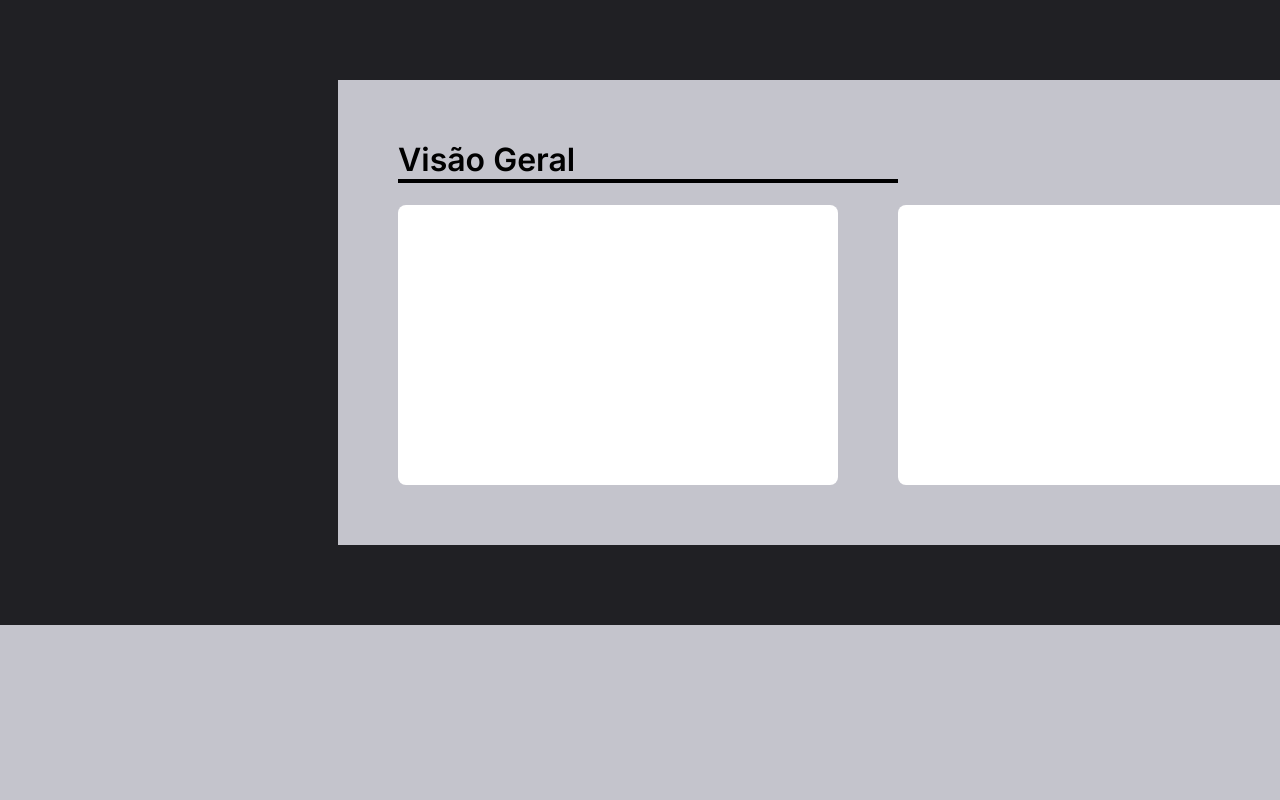
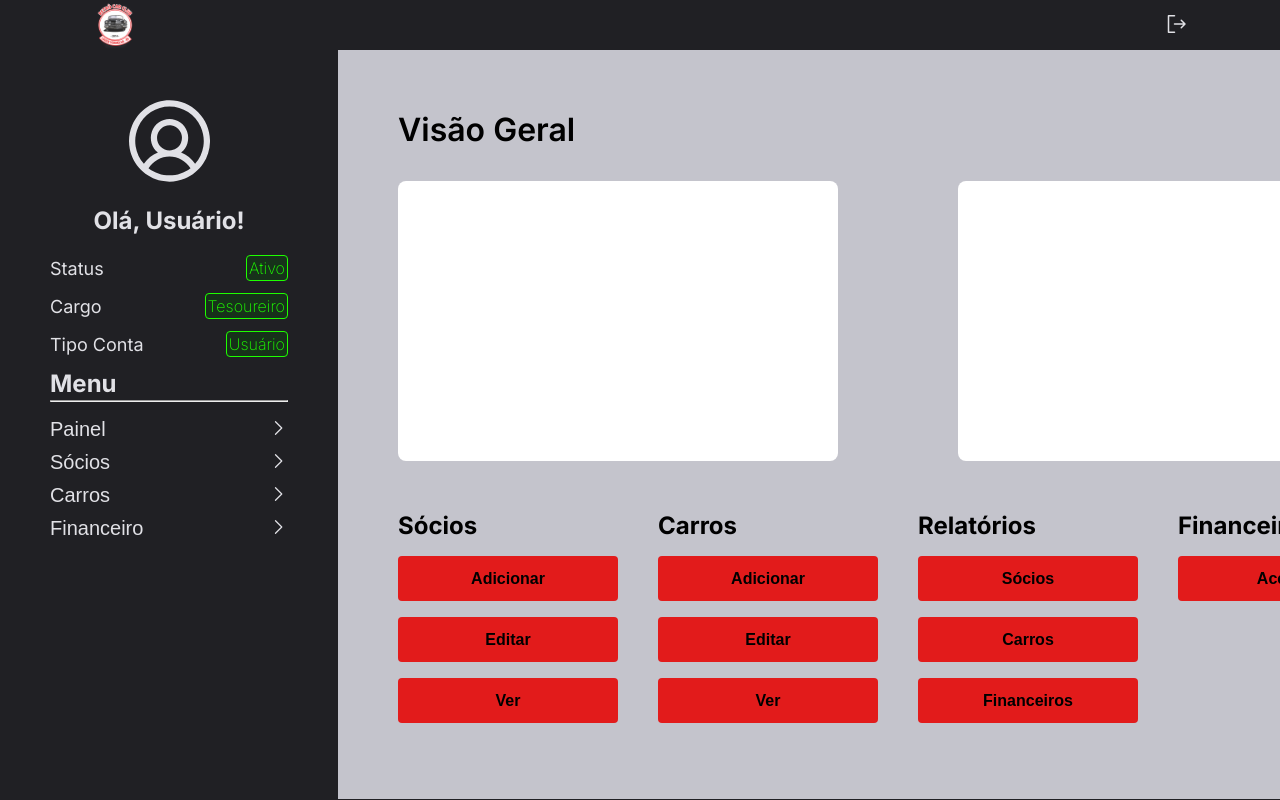
Before and after one commit to rheineck/controleSociosRetro, a React (Vite) app in the folder web/: page / in a window 1280 px wide. Shown: the top 800 px of the page. Built offline with nearby package versions, Linux system fonts and the light colour scheme.

Commit message:
web: Menu component completed. Home page almost there

```diff
--- /dev/null
+++ b/web/src/components/ButtonText/index.jsx
@@ -0,0 +1,13 @@
+import { Container } from './styles'
+
+export function ButtonText ({ title, icon: Icon, ...rest}) {
+  return (
+    <Container
+      type='button'
+      {...rest}
+    >
+      {title}
+      {Icon && <Icon size={20}/>}
+    </Container>
+  )
+}
--- /dev/null
+++ b/web/src/components/ButtonText/styles.js
@@ -0,0 +1,17 @@
+import styled from 'styled-components'
+
+export const Container = styled.button`
+  background-color: transparent;
+  border: none;
+
+  display: flex;
+  justify-content: space-between;
+
+  font-size: 20px;
+
+  color: ${({ theme }) => theme.COLORS.GRAY_100};
+
+  > svg {
+    color: ${({ theme }) => theme.COLORS.GRAY_100};
+  }
+`
--- a/web/src/components/Header/index.jsx
+++ b/web/src/components/Header/index.jsx
@@ -1,7 +1,18 @@
+import { SignOut } from '@phosphor-icons/react'
+
+import LogoImg from '../../assets/logo.png'
+
+import { ButtonText } from '../ButtonText'
+
 import { Container } from './styles'
 
 export function Header () {
   return (
-    <Container></Container>
+    <Container>
+      <img src={LogoImg} alt="Logo Retrô Car Club" />
+      <button>
+        <SignOut size={24} />
+      </button>
+    </Container>
   )
 }
--- a/web/src/components/Header/styles.js
+++ b/web/src/components/Header/styles.js
@@ -4,4 +4,25 @@ export const Container = styled.header`
   height: 80px;
   width: 100%;
   background-color: ${({ theme }) => theme.COLORS.GRAY_800};
+
+  display: flex;
+  justify-content: space-between;
+  align-items: center;
+  padding: 0 90px;
+
+  button {
+    height: 28px;
+    width: 28px;
+    background: none;
+    border: none;
+  }
+
+  button svg {
+    color: ${({ theme }) => theme.COLORS.GRAY_100};
+  }
+
+  img {
+    height: 50px;
+    width: 50px;
+  }
 `
--- a/web/src/components/Menu/index.jsx
+++ b/web/src/components/Menu/index.jsx
@@ -1,9 +1,46 @@
+import { CaretRight } from '@phosphor-icons/react'
+
+import userPlaceholder from '../../assets/userPlaceholder.svg'
+
+import { ButtonText } from '../ButtonText'
+
 import { Container } from './styles'
 
 export function Menu () {
   return (
     <Container>
-
+      <div className="userInfo">
+        <img src={userPlaceholder} alt="Foto do Usuário" />
+        <h2>Olá, Usuário!</h2>
+      </div>
+      <div className="status">
+        <div id="statusRow">
+          <span>Status</span>
+          <div id="statusBox">
+            Ativo
+          </div>
+        </div>
+        <div id="statusRow">
+          <span>Cargo</span>
+          <div id="statusBox">
+            Tesoureiro
+          </div>
+        </div>
+        <div id="statusRow">
+          <span>Tipo Conta</span>
+          <div id="statusBox">
+            Usuário
+          </div>
+        </div>
+      </div>
+      <div className="menu">
+        <h2>Menu</h2>
+        <hr />
+        <ButtonText title="Painel" icon={CaretRight} />
+        <ButtonText title="Sócios" icon={CaretRight} />
+        <ButtonText title="Carros" icon={CaretRight} />
+        <ButtonText title="Financeiro" icon={CaretRight} />
+      </div>
     </Container>
   )
 }
--- a/web/src/components/Menu/styles.js
+++ b/web/src/components/Menu/styles.js
@@ -4,5 +4,56 @@ export const Container = styled.div`
   grid-area: menu;
   background: ${({ theme }) => theme.COLORS.GRAY_800};
   width: 338px;
-  /* height: 100vh; */
+  color: ${({ theme }) => theme.COLORS.GRAY_100};
+  display: flex;
+  flex-direction: column;
+  padding: 50px;
+
+  .userInfo {
+    display: flex;
+    flex-direction: column;
+    align-items: center;
+    margin-bottom: 20px;
+  }
+
+  .userInfo img {
+    padding-bottom: 24px;
+  }
+
+  #statusBox {
+    padding: 2px;
+    width: fit-content;
+    background-color: ${({ theme }) => theme.COLORS.GREEN_BACKGROUND};
+    border: 1px solid ${({ theme }) => theme.COLORS.GREEN};
+    border-radius: 4px;
+    color: ${({ theme }) => theme.COLORS.GREEN};
+    font-size: 16px;
+    font-weight: 200;
+  }
+
+  #statusRow {
+    display: flex;
+    justify-content: space-between;
+    padding-bottom: 12px;
+    font-size: 18px;
+    align-items: center;
+  }
+
+  .menu {
+    display: flex;
+    flex-direction: column;
+  }
+
+  .menu button {
+    padding-bottom: 10px;
+  }
+
+  .menu h2 {
+    font-size: 24px;
+    margin-bottom: 2px;
+  }
+
+  .menu hr {
+    margin-bottom: 16px;
+  }
 `
--- a/web/src/pages/Home/index.jsx
+++ b/web/src/pages/Home/index.jsx
@@ -3,6 +3,7 @@ import { Container } from './styles'
 import { Footer } from '../../components/Footer'
 import { Header } from '../../components/Header'
 import { Menu } from '../../components/Menu'
+import { Button } from '../../components/Button'
 
 export function Home () {
   return (
@@ -12,14 +13,54 @@ export function Home () {
         <Menu />
         <div className="content">
           <div className="overview">
-            <div id="title">
-              <h1>Visão Geral</h1>
-              <hr />
+            <h1>Visão Geral</h1>
+            <div id="associates"></div>
+            <div id="finance"></div>
+          </div>
+          <div className="rapidAccess">
+            <div className="associates">
+              <h2>Sócios</h2>
+              <Button>
+                Adicionar
+              </Button>
+              <Button>
+                Editar
+              </Button>
+              <Button>
+                Ver
+              </Button>
             </div>
-            <div className="associates"></div>
-            <div className="finance"></div>
+            <div className="cars">
+              <h2>Carros</h2>
+              <Button>
+                Adicionar
+              </Button>
+              <Button>
+                Editar
+              </Button>
+              <Button>
+                Ver
+              </Button>
+            </div>
+            <div className="reports">
+              <h2>Relatórios</h2>
+              <Button>
+                Sócios
+              </Button>
+              <Button>
+                Carros
+              </Button>
+              <Button>
+                Financeiros
+              </Button>
+            </div>
+            <div className="finance">
+              <h2>Financeiro</h2>
+              <Button>
+                Acessar
+              </Button>
+            </div>
           </div>
-          <div className="rapidAcess"></div>
         </div>
       </main>
       <Footer />
--- a/web/src/pages/Home/styles.js
+++ b/web/src/pages/Home/styles.js
@@ -4,13 +4,14 @@ export const Container = styled.div`
   display: flex;
   flex-direction: column;
   justify-content: space-between;
-
+  height: 100vh;
 
   main {
     display: grid;
     grid-template-areas: "menu content";
     margin: 0;
     justify-content: start;
+    height: 100%;
   }
 
   .content {
@@ -21,13 +22,7 @@ export const Container = styled.div`
 
   h1 {
     color: ${({ theme }) => theme.COLORS.BLACK};
-  }
-
-  hr {
-    background: ${({ theme }) => theme.COLORS.BLACK};
-    border: none;
-    height: 4px;
-    margin-bottom: 22px;
+    margin-bottom: 32px;
   }
 
   .overview {
@@ -35,6 +30,8 @@ export const Container = styled.div`
     grid-template-areas:
       "title title"
       "associates finance";
+    justify-content: space-between;
+    padding-bottom: 50px;
   }
 
   .overview .title {
@@ -42,18 +39,34 @@ export const Container = styled.div`
 
   }
 
-  .associates, .finance {
+  #associates, #finance {
     width: 440px;
     height: 280px;
     border-radius: 8px;
     background: ${({ theme }) => theme.COLORS.WHITE};
   }
 
-  .associates {
+  #associates {
     grid-area: associates;
   }
 
-  .finance {
+  #finance {
     grid-area: finance;
   }
+
+  .rapidAccess {
+    display: grid;
+    grid-template-areas:
+      "title title title title"
+      "button button button button";
+    grid-template-columns: 220px 220px 220px 220px;
+    justify-content: space-between;
+  }
+
+  .rapidAccess h2, .rapidAccess button {
+    margin-bottom: 16px;
+  }
+
+
+
 `
--- a/web/src/styles/global.js
+++ b/web/src/styles/global.js
@@ -15,6 +15,7 @@ export default createGlobalStyle`
     background: ${({ theme }) => theme.COLORS.GRAY_200};
     --webkit-font-smoothing: antialiased;
     font-family: 'Inter';
+    height: 100%;
   }
 
   button, a {
--- a/web/src/styles/theme.js
+++ b/web/src/styles/theme.js
@@ -9,7 +9,10 @@ export default {
     RED: "#E21B1B",
     HOVER_RED: "#E24C4C",
     BLACK: "#000000",
-    WHITE: "#FFFFFF"
+    WHITE: "#FFFFFF",
+
+    GREEN: "#1EFF00",
+    GREEN_BACKGROUND: "#04550651"
 
   }
 }
```
Also changed, not shown: web/src/assets/userPlaceholder.svg (added).
